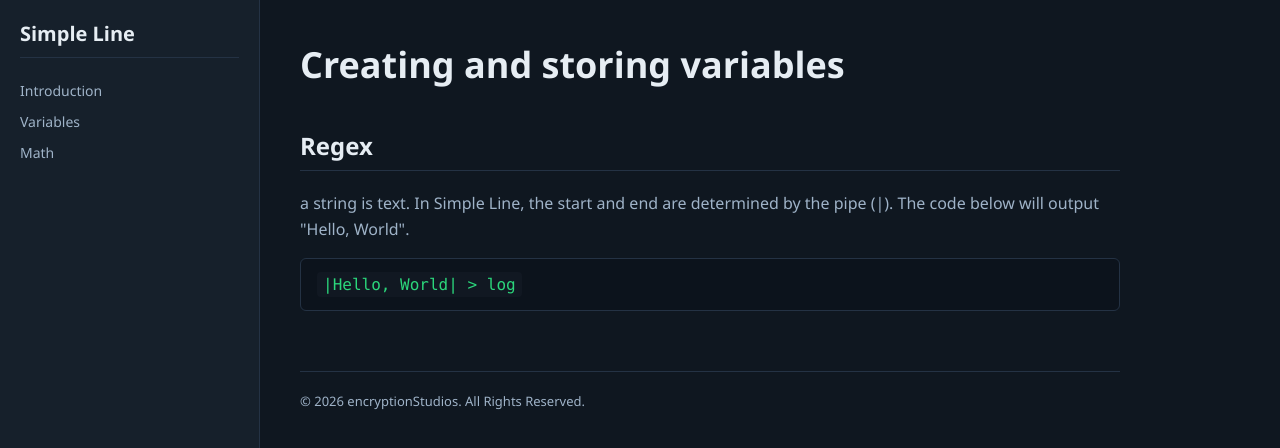
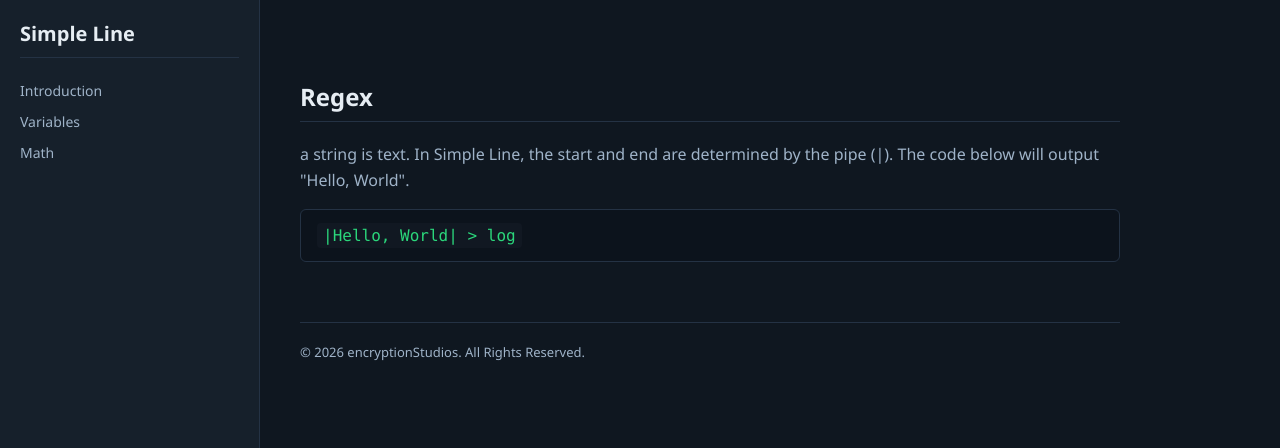
Before and after one commit to ecnryptionStudios/SimpleLine, a plain HTML site: page wiki/strings.html in a window 1280 px wide. Shown: the top 448 px of the page. Drawn offline with Linux system fonts and the light colour scheme.

Commit message:
Update strings.html

```diff
--- a/wiki/strings.html
+++ b/wiki/strings.html
@@ -115,8 +115,6 @@ footer {
 
 <main>
 
-<h1>Creating and storing variables</h1>
-
 <h2>Regex</h2>
 <p>a string is text. In Simple Line, the start and end are determined by the pipe (|). The code below will output "Hello, World".</p>
 
```
